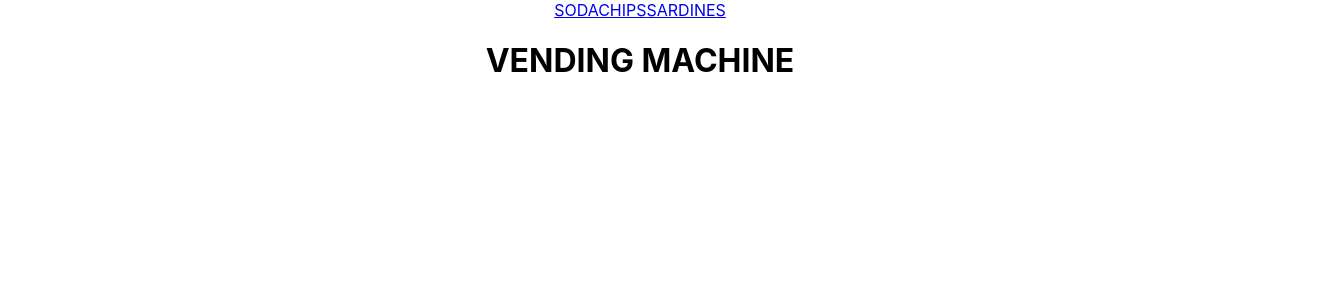
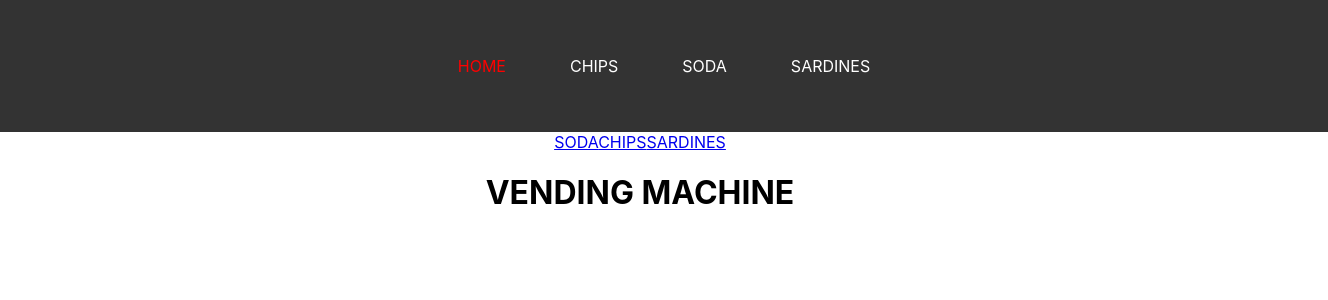
Before and after one commit to axelobscura/VENDING-MACHINE, a React (Create React App) app: page / in a window 1280 px wide. Shown: the top 300 px of the page, 1328 px wide, since content can reach past the window. Built offline with nearby package versions, Linux system fonts and the light colour scheme; the HTML template or start-up script is replaced by a standard one.

Commit message:
Navbar
Creating the nabber container

```diff
--- a/src/App.js
+++ b/src/App.js
@@ -4,11 +4,13 @@ import Chips from './Chips';
 import Sardines from './Sardines';
 import Soda from './Soda';
 import { Route, Switch } from 'react-router-dom';
+import Navbar from './Navbar';
 import './App.css';
 
 function App() {
   return (
     <div className="App">
+      <Navbar />
       <Switch>
         <Route exact path="/" render={() => <VendingMachine />} />
         <Route exact path="/chips" render={() => <Chips />} />
--- /dev/null
+++ b/src/Navbar.css
@@ -0,0 +1,18 @@
+.Navbar {
+  background-color: #333;
+  width: 100%;
+  padding: 1.5rem;
+  display: flex;
+  justify-content: center;
+}
+
+.Navbar a {
+  margin: 2rem;
+  color: #fff;
+  text-decoration: none;
+  text-transform: uppercase;
+}
+
+.Navbar a.Navbar-active {
+  color: #ff0000;
+}
--- /dev/null
+++ b/src/Navbar.js
@@ -0,0 +1,22 @@
+import React, { Component } from 'react';
+import './Navbar.css';
+import { NavLink } from 'react-router-dom';
+
+class Navbar extends Component {
+  constructor(props) {
+    super(props);
+    this.state = {  }
+  }
+  render() {
+    return (
+      <div className="Navbar">
+        <NavLink exact activeClassName="Navbar-active" to="/">Home</NavLink>
+        <NavLink exact activeClassName="Navbar-active" to="/chips">Chips</NavLink>
+        <NavLink exact activeClassName="Navbar-active" to="/soda">Soda</NavLink>
+        <NavLink exact activeClassName="Navbar-active" to="/sardines">Sardines</NavLink>
+      </div>
+     );
+  }
+}
+
+export default Navbar;
```
